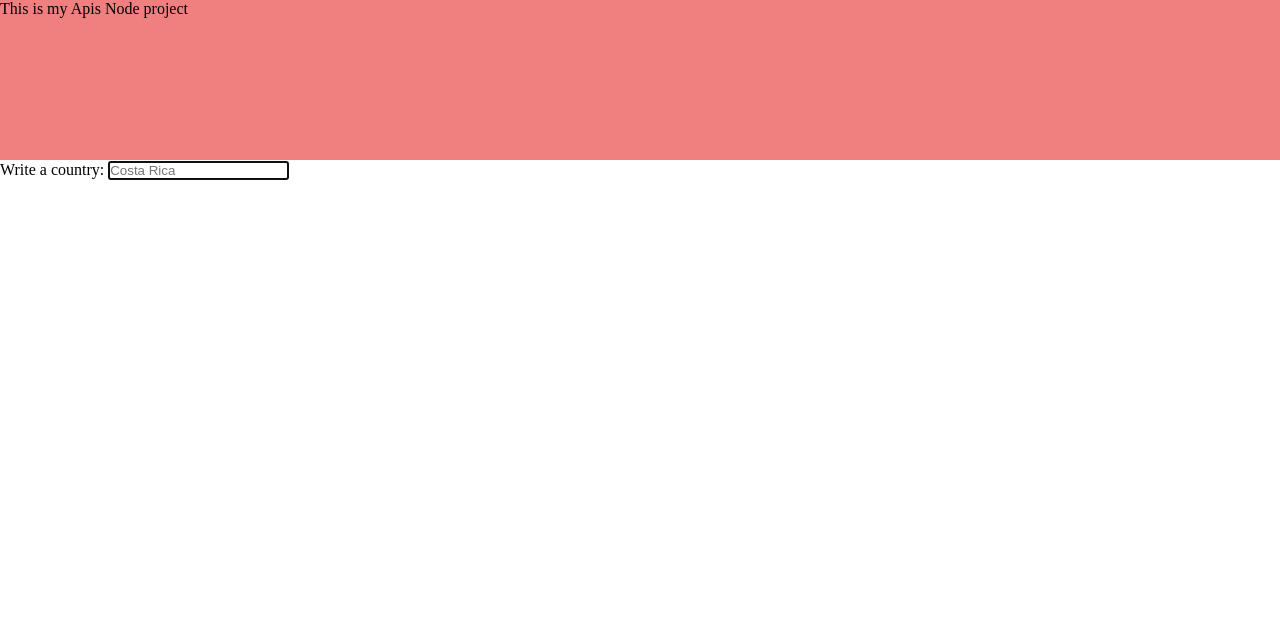
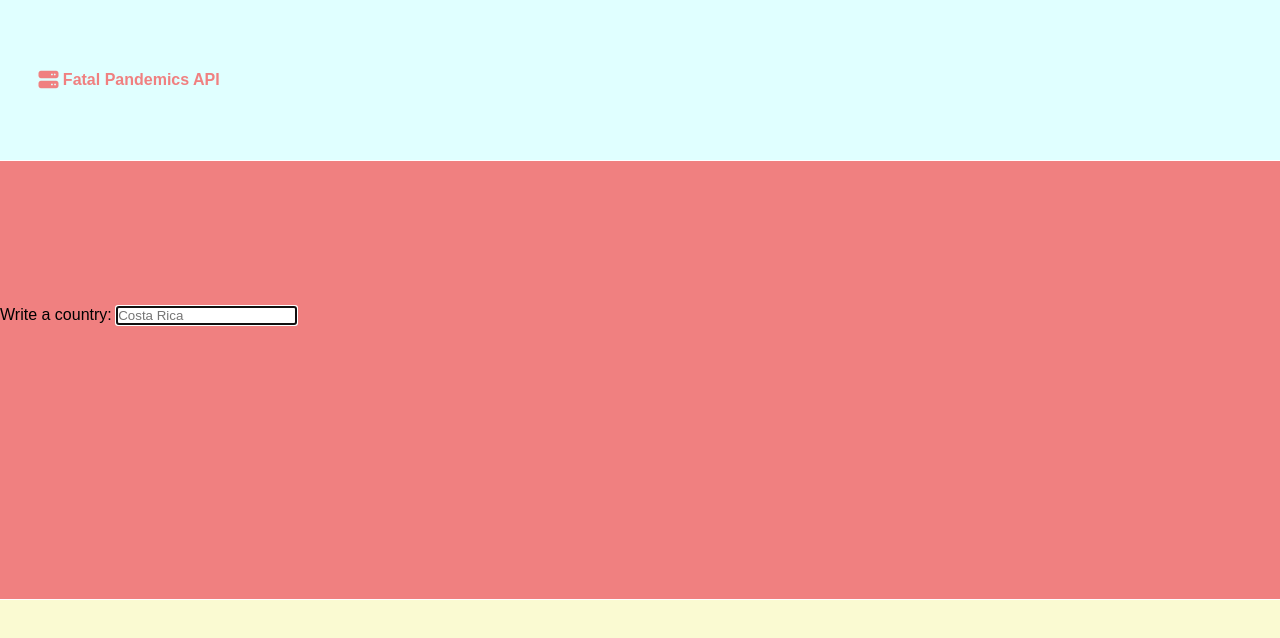
Before and after one commit to jaime385/ApisNode, a website: page Public/index.html in a window 1280 px wide. Drawn offline with Linux system fonts and the light colour scheme; no server answers; a web font is replaced by a local one.

Commit message:
Working in the layout of the site.

```diff
--- a/Public/Style/style.scss
+++ b/Public/Style/style.scss
@@ -1,9 +1,11 @@
 /*Defaults*/
+$color: lightcoral;
 * {
   margin: 0;
   padding: 0;
   list-style: none;
   text-decoration: none;
+  font-family: 'Gotu', sans-serif;
 }
 
 body {
@@ -16,20 +18,55 @@ body {
 .mainFrame {
   display: grid;
   grid-template-columns: 100%;
-    grid-template-rows: 20% auto 370px [end];
+  grid-template-rows: 20% auto 25% [end];
   grid-gap: 1px;
   position: absolute;
   width: 100%;
   height: 100%;
+  justify-items: center stretch;
 }
 
 .mainFrameHeader {
+  display: grid;
   grid-column: 1 / end;
   grid-row: 1 / 2;
-    background-color: lightcoral;
+  background-color: lightcyan;
+  grid-template-columns: 3% 70% 27% [end];
+  grid-template-rows: 100%;
+  align-items: center;
+}
+
+.logoSite {
+  grid-column: 2 / 3;
+  grid-row: 1 / end;
+  color: $color;
 }
 
 .mainContent {
+  display: grid;
+  grid-column: 1 / end;
   grid-row: 2 / 3;
+  background-color: $color;
+  grid-template-columns: 50% 50%;
+  grid-template-rows: 33% 33% 33% [end];
+}
+
+.countryTitle {
   grid-column: 1 / end;
+  grid-row: 1 / 2;
 }
+
+.countrysInput {
+  grid-column: 1 / end;
+  grid-row: 2 / 3;
+}
+
+.mainFooter {
+  display: grid;
+  grid-row: 3 / end;
+  grid-column: 1 / end;
+  background-color: lightgoldenrodyellow;
+  grid-template-columns: 25% 25% 25% 25%;
+  grid-template-rows: 20% 20% 20% 20% 20%;
+  align-items: center;
+}
--- a/Public/index.html
+++ b/Public/index.html
@@ -4,6 +4,8 @@
 <head>
     <meta charset="UTF-8">
     <meta name="viewport" content="width=device-width, initial-scale=1.0">
+    <script src="https://kit.fontawesome.com/c5f7a233d9.js" crossorigin="anonymous"></script>
+    <link href="https://fonts.googleapis.com/css2?family=Gotu&display=swap" rel="stylesheet">
     <link rel="stylesheet" href="./Style/style.css">
     <title>Apis Node Project</title>
 </head>
@@ -11,15 +13,22 @@
 <body>
     <div id="mainFrame" class="mainFrame">
         <div id="header" class="mainFrameHeader">
-            <p>This is my Apis Node project</p>
-            <h1 id="usersCountry"></h1>
+            <div class="logoSite">
+                <i class="fas fa-server fa-lg"></i><strong> Fatal Pandemics API</strong>
+            </div>
         </div>
         <div class="mainContent">
-            <form>
-                <label>Write a country:</label>
-                <input type="text" id="countryQuery" name="Country" placeholder="Costa Rica" autofocus list="countries">
-                <datalist id="countries"></datalist>
-            </form>
+            <div class="countryTitle">
+                <h1 id="usersCountry"></h1>
+            </div>
+            <div class="countrysInput">
+                <form>
+                    <label>Write a country:</label>
+                    <input type="text" id="countryQuery" name="Country" placeholder="Costa Rica" autofocus
+                        list="countries">
+                    <datalist id="countries"></datalist>
+                </form>
+            </div>
         </div>
         <div class="mainFooter">
             <div id="times"></div>
```
Also changed, not shown: Public/Style/style.css, 2 other files. Lines whose indentation alone changed are shown as unchanged.
